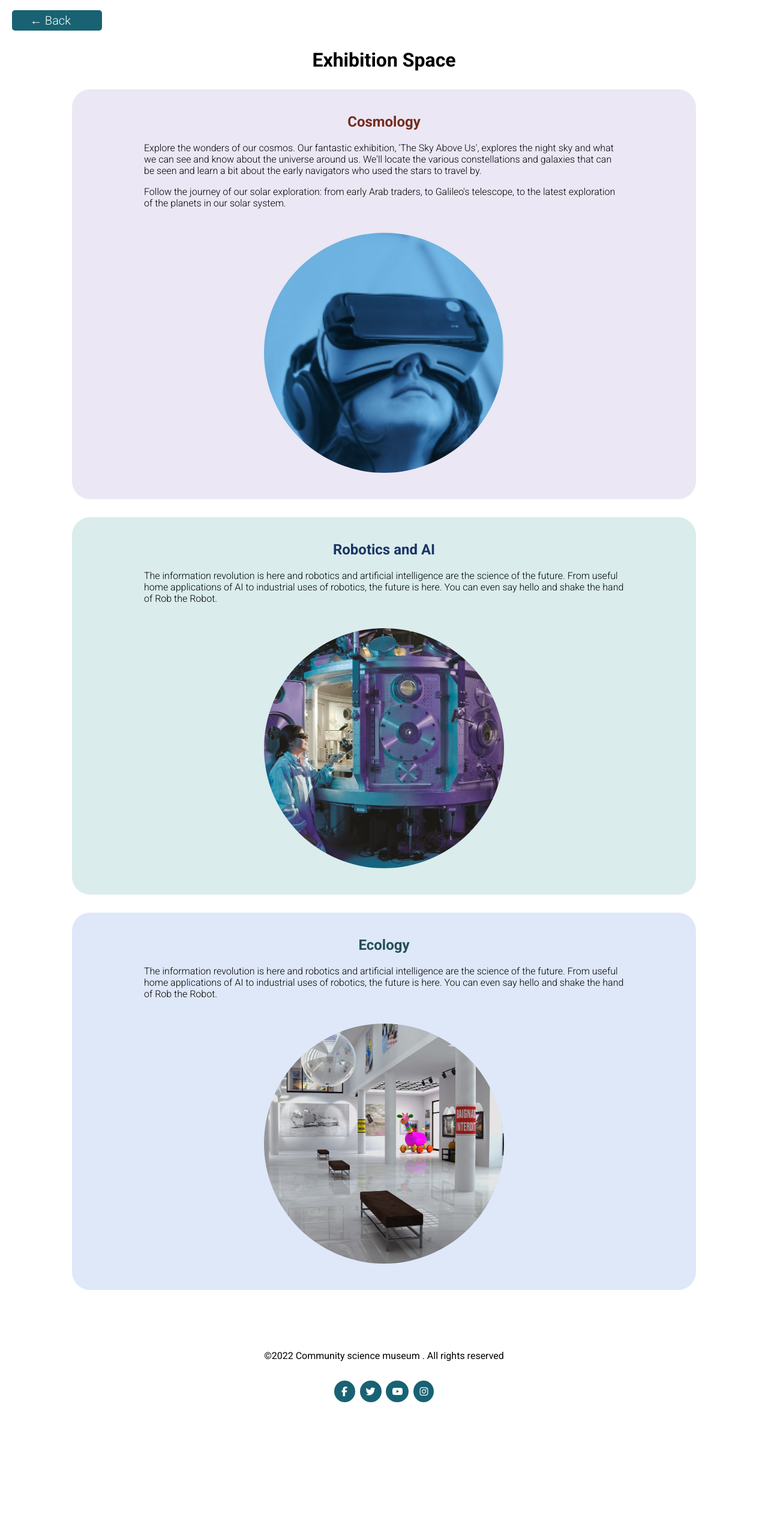
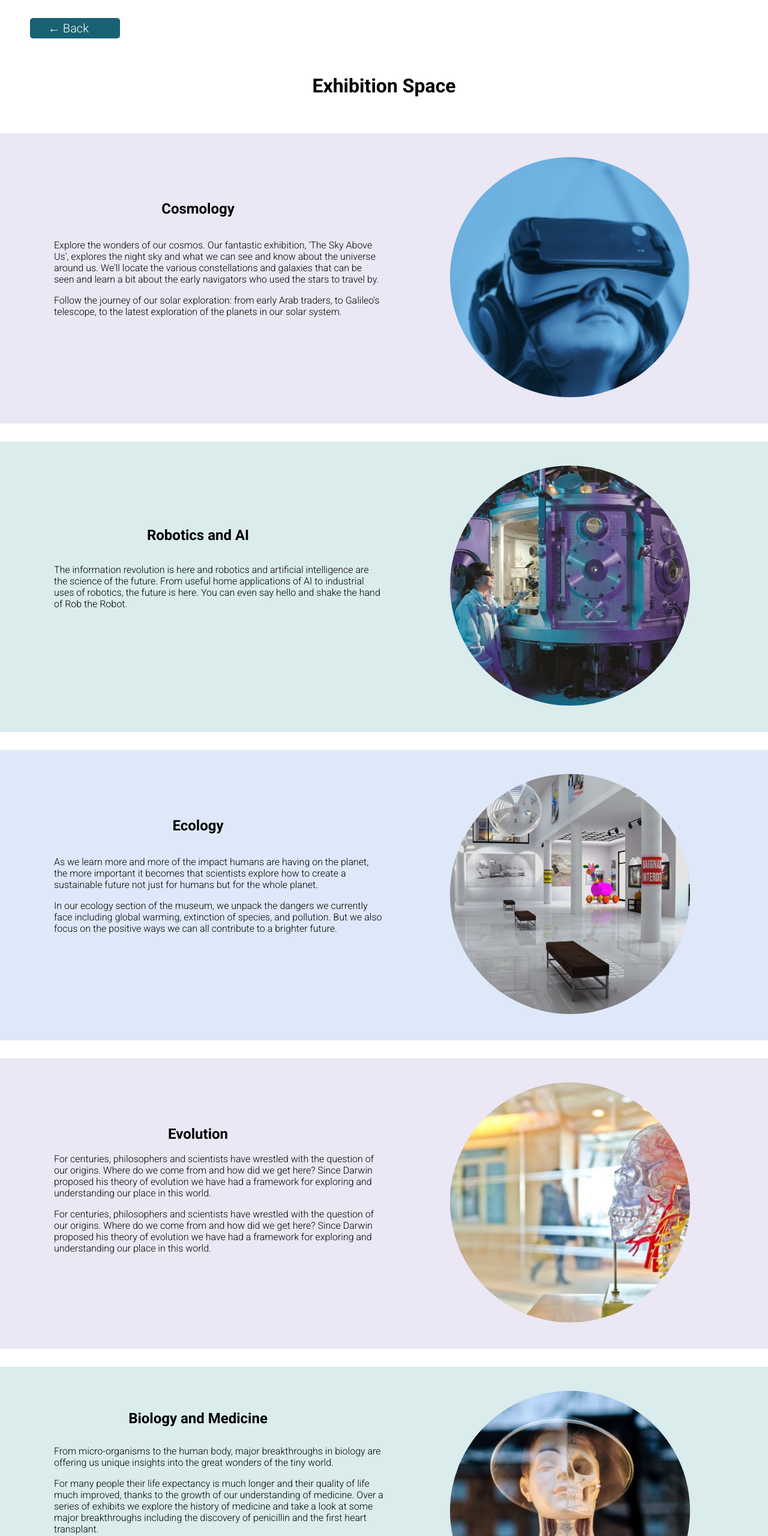
Before and after one commit to Winna95/2022-12-18_Semester-Project-1_CA_Winnie--rbek_fp, a plain HTML site: page exhibition.html in a window 1280 px wide. Shown: the part 240-2800 px from the top of the page at 60% size. Before the commit the page ends 2609 px from the top, so only its background shows below. Drawn offline with Linux system fonts and the light colour scheme.

Commit message:
changed the events page + added more content to exhibition page

```diff
--- a/css/events.css
+++ b/css/events.css
@@ -12,6 +12,8 @@ h2 {
     color: #ffff;
     margin: 10px auto;
     max-width: 1200px;
+    padding: 5px 10px;
+
 }
 
 .events-section {
@@ -20,9 +22,14 @@ h2 {
     margin: 10px auto;
 }
 
-.event-one {
+
+.green-background-events {
+    background-color: #DAECEC;
     margin: 20px auto;
-    background-color: #EBE7F4;
+    padding: 20px 50px;
+}
+.white-background {
+    background-color: #ffff;
     padding: 20px;
 }
 
@@ -47,7 +54,7 @@ h3 {
 .image150x150 {
     width: 150px;
     height: 150px;
-    margin-top: 20px;
+    margin-top: 0px;
 }
 
 .event-two {
--- a/css/exhibition.css
+++ b/css/exhibition.css
@@ -2,24 +2,21 @@
     text-decoration: underline;
 }
 
-.h1 {
-    font-size: 20px;
-    font-weight: 400;
+h1 {
     max-width: 600px;
+    text-align: center;
+    margin: 60px auto;
 }
 
-.header-text {
+.header-text-exhbition {
     text-align: center;
 
 }
 
-.exhibition-section-one {
+.blue-background {
     background-color: #EBE7F4;
 }
 
-.red-header {
-    color: #732C1C;
-}
 
 .exhibition-text-paragraph {
     text-align: left;
@@ -35,20 +32,12 @@
     object-fit: cover;
 }
 
-.exhibition-section-two {
+.green-background {
     background-color: #DAECEC;
 }
 
-.blue-header {
-    color: #1B3465;
-}
-
-.exhibition-section-three {
+.purple-background {
     background-color: #DEE8F9;
-}
-
-.green-header {
-    color: #254E57;
 }
 
 .align-center {
--- a/css/index.css
+++ b/css/index.css
@@ -6,7 +6,10 @@
 .header-img {
     width: 100%;
     min-height: 200px;
+    max-height: 700px;
     margin: 0;
+    margin-top: 120px;
+    object-fit: cover;
 
 }
 
--- a/css/involve.css
+++ b/css/involve.css
@@ -15,7 +15,7 @@ h2 {
     background-color: #DAECEC;
     padding: 20px;
     text-align: center;
-    margin: 10px auto;
+    margin: 30px auto;
     width: 260px;
 }
 
--- a/css/media.css
+++ b/css/media.css
@@ -31,6 +31,7 @@ nav {
     display: block;
     position: relative;
     background-color: #ffff;
+    margin-top: -50px;
 }
 
 nav li {
@@ -52,7 +53,7 @@ header label {
     display: none;
 }
 
-.button-four {
+.button-back {
     margin-left: 40px;
 }
 
@@ -109,21 +110,27 @@ header label {
 }
 
 /* Exhibition Page*/
+    .exhibition-section {
+        display: grid;
+        grid-template-columns: 1fr 1fr;
+        gap: 0;
+    }
 
-    .exhibition-section-one {
-        border-radius: 30px;
-        max-width: 600px;
-        margin: 30px auto;
+    .header-text-exhibition {
+        grid-column: 1/1;
+        margin: auto;
     }
-    .exhibition-section-two {
-        border-radius: 30px;
-        max-width: 600px;
-        margin: 30px auto;
+
+    .exhibition-text-paragraph {
+        grid-column: 1/1;
+        margin: auto;
+        padding-left: 40px;
     }
-    .exhibition-section-three {
-        border-radius: 30px;
-        max-width: 600px;
-        margin: 30px auto;
+    .round-img {
+        grid-column: 2/2;
+    }
+    .margin-robot-bottom {
+        margin-bottom: -50px;
     }
 
     /* Visit Page */
@@ -177,8 +184,8 @@ header label {
     }
 
     .image130x130 {
-        width: 213px;
-        height: 230px;
+        width: 200px;
+        height: 200px;
     }
 
     .about-museum {
@@ -194,8 +201,8 @@ header label {
     }
 
     .img-goto {
-        width: 250px;
-        height: 250px;
+        width: 200px;
+        height: 200px;
     }
 
     /* Exhibition Page */
@@ -203,12 +210,22 @@ header label {
         width: 300px;
         height: 300px;
     }
+    .margin-bottom-exhibition-text {
+        margin-bottom: -40px;
+    }
+    .margin-robot-bottom {
+        margin-bottom: -100px;
+    }
+
 
     /* Event Page*/
     .events-section {
      grid-template-columns: 1fr 1fr;
-     max-width: 670px;
+     max-width: 840px;
      margin: 10px auto;
+    }
+    .green-background-events{
+        padding: 20px 40px;
     }
 
     /* Visit Page */
@@ -275,8 +292,8 @@ header label {
     }
 
     .image130x130 {
-        width: 300px;
-        height: 300px;
+        width: 250px;
+        height: 250px;
     }
 
     .regular-text {
@@ -296,8 +313,8 @@ header label {
         width: 950px;
     }
     .img-goto {
-        width: 300px;
-        height: 300px;
+        width: 250px;
+        height: 250px;
     }
     /* Explore Page */
     .explore-sections {
@@ -320,25 +337,12 @@ header label {
         margin: auto;
         align-content: center;
         justify-content: center;
+        text-align: center;
     }
-    .event-one {
-        border-radius: 20px;
+    .green-background-events {
         width: 400px;
         margin: 10px 10px;
     }
-
-    .event-two {
-        border-radius: 20px;
-        width: 400px;
-        margin: 10px 10px;
-    }
-
-    .event-three {
-        border-radius: 20px;
-        width: 400px;
-        margin: 10px 10px;
-    }
-
     .left-align {
         width: 350px;
     }
@@ -359,46 +363,41 @@ header label {
         height: 130px;
     }
 
-    .button-four {
+    .button-back {
         margin-left: 50px;
     }
 
     /* Home Page */
     .image130x130 {
-        width: 350px;
-        height: 350px;
-    }
-    /* Exhibition Page*/
-    .exhibition-section-one {
-    border-radius: 30px;
-    max-width: 1000px;
-    margin: 30px auto;
-    }
-
-    .exhibition-section-two {
-    border-radius: 30px;
-    max-width: 1000px;
-    margin: 30px auto;
-    }
-
-    .exhibition-section-three {
-        border-radius: 30px;
-        max-width: 1000px;
-        margin: 30px auto;
+        width: 300px;
+        height: 300px;
     }
 
     .goto-pages {
-        width: 1100px;
+        width: 950px;
+        margin-top: 50px;
     }
     .img-goto {
-        width: 350px;
-        height: 350px;
+        width: 300px;
+        height: 300px;
     }
 
     /* Exhibition Page */
     .round-img {
         width: 400px;
         height: 400px;
+    }
+    .margin-bottom-exhibition-text {
+        margin-bottom: -120px;
+    }
+    .margin-robot-bottom {
+        margin-bottom: -150px;
+    }
+    .exhibition-text-paragraph {
+        padding-left: 70px;
+    }
+    .margin-bottom-biology {
+        margin-bottom: -80px;
     }
 
     /* event page */
@@ -407,21 +406,12 @@ header label {
         align-content: center;
         justify-content: center;
     }
-    .event-one {
-        border-radius: 20px;
+
+    .green-background-events {
         width: 500px;
         margin: 10px 10px;
     }
-    .event-two {
-        border-radius: 20px;
-        width: 500px;
-        margin: 10px 10px;
-    }
-    .event-three {
-        border-radius: 20px;
-        width: 500px;
-        margin: 10px 10px;
-    }
+
     .left-align {
         width: 450px;
     }
@@ -464,7 +454,7 @@ header label {
             height: 178px;
         }
 
-        .button-four {
+        .button-back {
             margin-left: 100px;
         }
 
--- a/css/styles.css
+++ b/css/styles.css
@@ -1,3 +1,4 @@
+
 body {
     font-family: 'Roboto', sans-serif;
     min-height: 20vh;
@@ -62,10 +63,19 @@ label {
     margin-left: 20px;
 }
 
+
 .menu-hamburger-icon {
     margin-bottom: 20px;
-    margin-top: -30px;
 }
+
+.navbar {
+    background-color: #ffff;
+    position: fixed;
+    width: 100%;
+    top: 0px;
+    z-index: 1;
+}
+
 
 .h1 {
     font-size: 20px;
@@ -88,7 +98,8 @@ footer {
     display: block;
     background-color: #186273;
     color: #ffff;
-    margin: 30px 20px;
+    margin-top: 270px;
+    margin-left: 20px;
     max-width: 90px;
     padding: 5px 30px;
     border-radius: 5px;
--- a/css/visit.css
+++ b/css/visit.css
@@ -12,7 +12,7 @@ h2 {
 }
 
 .visit-section {
-    margin: 10px auto;
+    margin: 30px auto;
     background-color: #EBE7F4;
     padding: 20px;
     width: 260px;
--- a/exhibition.html
+++ b/exhibition.html
@@ -24,6 +24,7 @@
   </head>
   <body>
     <header>
+      <section class="navbar">
         <div class="logo-img">
           <a href="index.html">
             <img src="images/Logo.png" alt="logo" class="logo" />
@@ -32,30 +33,36 @@
 
         <div>
           <label for="hamburger-menu"
-          ><span class="hidden">hamburger menu</span><i class="fas fa-bars"></i
+            ><span class="hidden">hamburger menu</span
+            ><i class="fas fa-bars"></i
           ></label>
           <input type="checkbox" id="hamburger-menu" />
           <nav>
             <ul>
               <li class="black-text"><a href="index.html">Home</a></li>
               <li><a href="explore.html">Explore</a></li>
-            <li class="underline"><a href="exhibition.html">Exhibitions</a></li>
+              <li class="underline">
+                <a href="exhibition.html">Exhibitions</a>
+              </li>
               <li><a href="events.html">Events</a></li>
               <li><a href="visit.html">Visit</a></li>
               <li><a href="involve.html">Get involved</a></li>
             </ul>
           </nav>
         </div>
+      </section>
     </header>
     <main>
       <a href="index.html" class="button-back">← Back</a>
-      <div class="header-text">
+      <div>
         <h1>Exhibition Space</h1>
       </div>
       <section
-        class="exhibition-section-one align-center margin-exhibition padding20"
+        class="blue-background align-center margin-exhibition padding20 exhibition-section"
       >
-        <h2 class="header-text red-header">Cosmology</h2>
+        <h2 class="header-text-exhibition margin-bottom-exhibition-text">
+          Cosmology
+        </h2>
         <div class="exhibition-text-paragraph">
           <p>
             Explore the wonders of our cosmos. Our fantastic exhibition, 'The
@@ -80,9 +87,11 @@
       </section>
 
       <section
-        class="exhibition-section-two align-center margin-exhibition padding20"
+        class="green-background align-center margin-exhibition padding20 exhibition-section"
       >
-        <h2 class="header-text blue-header">Robotics and AI</h2>
+        <h2 class="header-text-exhibition margin-robot-bottom">
+          Robotics and AI
+        </h2>
         <div class="exhibition-text-paragraph">
           <p>
             The information revolution is here and robotics and artificial
@@ -97,21 +106,91 @@
       </section>
 
       <section
-        class="exhibition-section-three align-center margin-exhibition padding20"
+        class="purple-background align-center margin-exhibition padding20 exhibition-section"
       >
-        <h2 class="header-text green-header">Ecology</h2>
+        <h2 class="header-text-exhibition margin-bottom-exhibition-text">
+          Ecology
+        </h2>
         <div class="exhibition-text-paragraph">
           <p>
-            The information revolution is here and robotics and artificial
-            intelligence are the science of the future. From useful home
-            applications of AI to industrial uses of robotics, the future is
-            here. You can even say hello and shake the hand of Rob the Robot.
+            As we learn more and more of the impact humans are having on the
+            planet, the more important it becomes that scientists explore how to
+            create a sustainable future not just for humans but for the whole
+            planet.
+          </p>
+          <p>
+            In our ecology section of the museum, we unpack the dangers we
+            currently face including global warming, extinction of species, and
+            pollution. But we also focus on the positive ways we can all
+            contribute to a brighter future.
           </p>
         </div>
         <div class="align-center">
           <img
             src="images/museum-space.jpg"
             alt="Space museum"
+            class="round-img"
+          />
+        </div>
+      </section>
+      <section
+        class="blue-background align-center margin-exhibition padding20 exhibition-section"
+      >
+        <h2 class="header-text-exhibition margin-bottom-exhibition-text">
+          Evolution
+        </h2>
+        <div class="exhibition-text-paragraph">
+          <p>
+            For centuries, philosophers and scientists have wrestled with the
+            question of our origins. Where do we come from and how did we get
+            here? Since Darwin proposed his theory of evolution we have had a
+            framework for exploring and understanding our place in this world.
+          </p>
+          <p>
+            For centuries, philosophers and scientists have wrestled with the
+            question of our origins. Where do we come from and how did we get
+            here? Since Darwin proposed his theory of evolution we have had a
+            framework for exploring and understanding our place in this world.
+          </p>
+        </div>
+        <div class="align-center">
+          <img
+            src="images/jesse-orrico-60373 (6).jpg"
+            alt="human skull"
+            class="round-img"
+          />
+        </div>
+      </section>
+      <section
+        class="green-background align-center margin-exhibition padding20 exhibition-section"
+      >
+        <h2 class="header-text-exhibition margin-bottom-biology">
+          Biology and Medicine
+        </h2>
+        <div class="exhibition-text-paragraph">
+          <p>
+            From micro-organisms to the human body, major breakthroughs in
+            biology are offering us unique insights into the great wonders of
+            the tiny world.
+          </p>
+          <p>
+            For many people their life expectancy is much longer and their
+            quality of life much improved, thanks to the growth of our
+            understanding of medicine. Over a series of exhibits we explore the
+            history of medicine and take a look at some major breakthroughs
+            including the discovery of penicillin and the first heart
+            transplant.
+          </p>
+          <p>
+            Many of our great medicinal discoveries have come not only from the
+            lab, but also from observing animals in the wild. Often our fellow
+            creatures have beat us to it.
+          </p>
+        </div>
+        <div class="align-center-exhibition">
+          <img
+            src="images/samuel-zeller-113381.jpg"
+            alt="inside human body"
             class="round-img"
           />
         </div>
```
Also changed, not shown: events.html (+24 -15 lines), explore.html (+4 -1 lines), index.html (+3 -1 lines), involve.html (+4 -1 lines), visit.html (+4 -1 lines), images/jesse-orrico-60373 (6).jpg (added), images/samuel-zeller-113381.jpg (added). Lines whose indentation alone changed are shown as unchanged.
